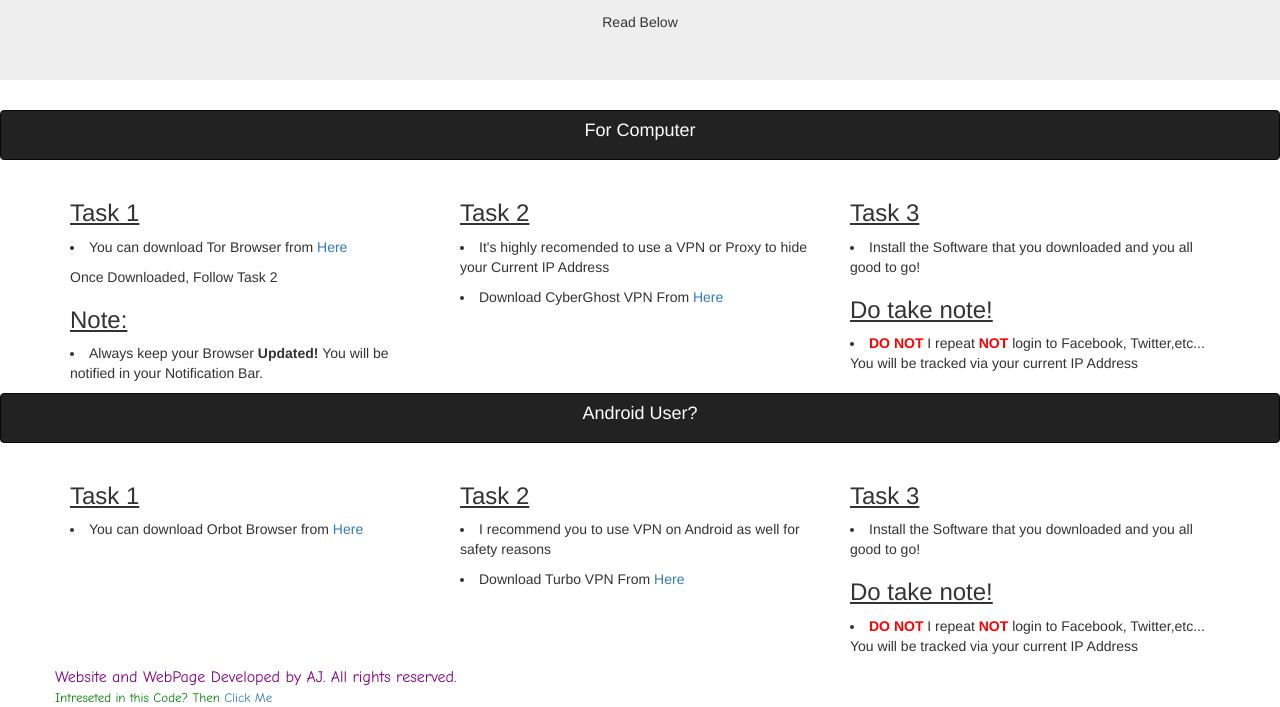
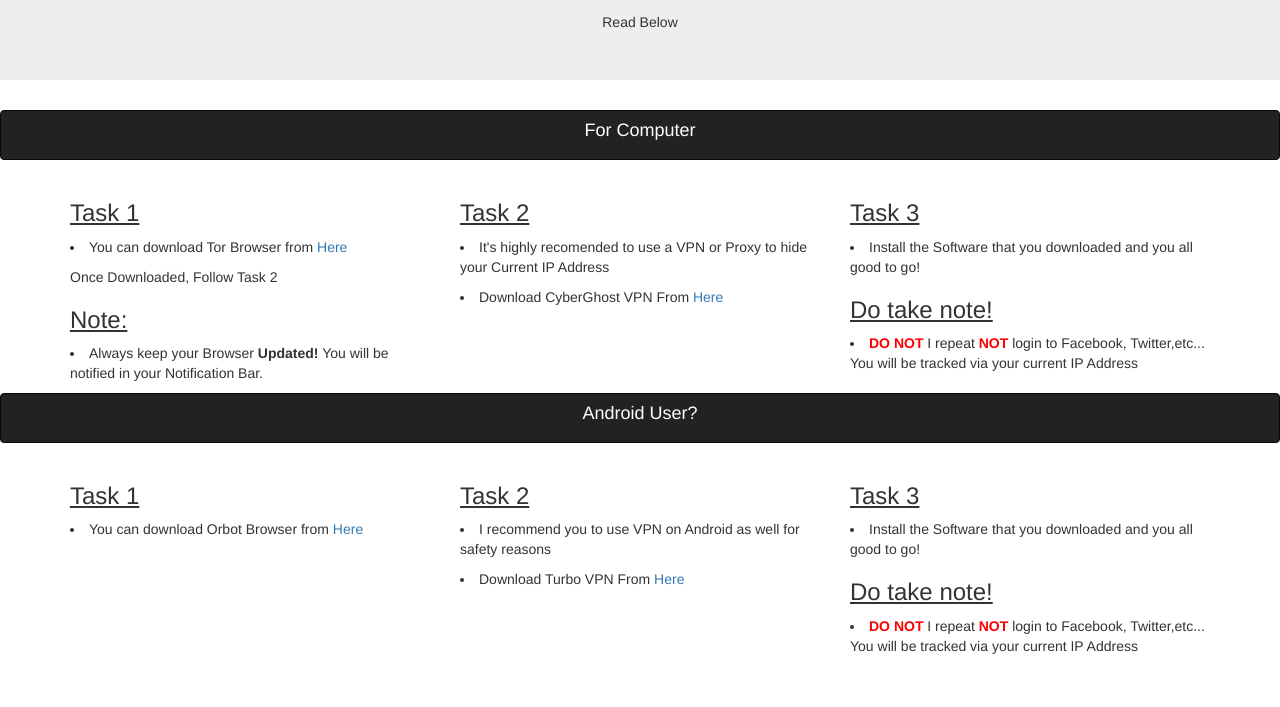
Before and after one commit to Zybot/info, a plain HTML site: page index.htm in a window 1280 px wide. Shown: the part 180-887 px from the top of the page. After the commit the page ends 846 px from the top, so only its background shows below. Drawn offline with nearby package versions, Linux system fonts and the light colour scheme.

Commit message:
Update index.htm

```diff
--- a/index.htm
+++ b/index.htm
@@ -124,8 +124,6 @@
 
 
 
-<footer><font face="Comic Sans MS" color="purple" size="3">Website and WebPage Developed by AJ. All rights reserved.</font></footer>
-<font face="Comic Sans MS" color="green" size="2"><footer>Intreseted in this Code? Then <a href="https://pastebin.com/GG9gbKds">Click Me</a>
 
 
 
```
